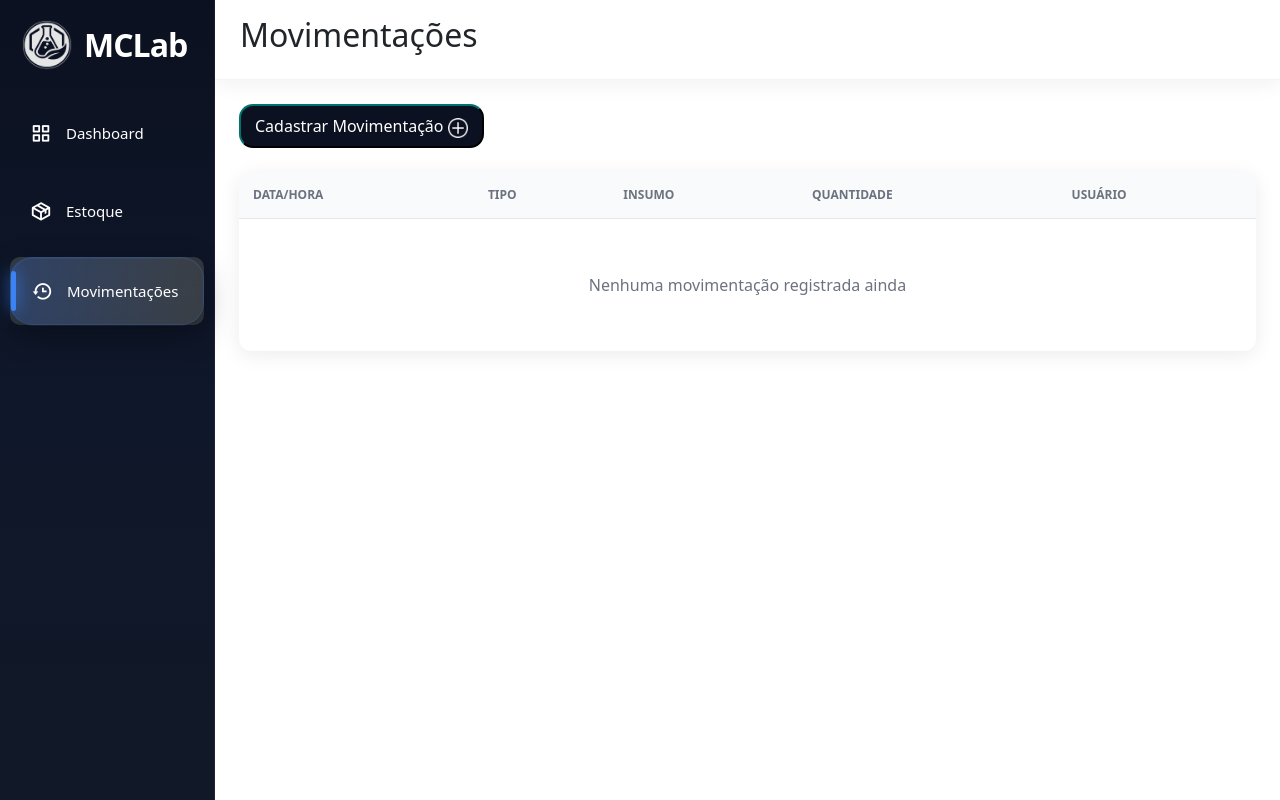
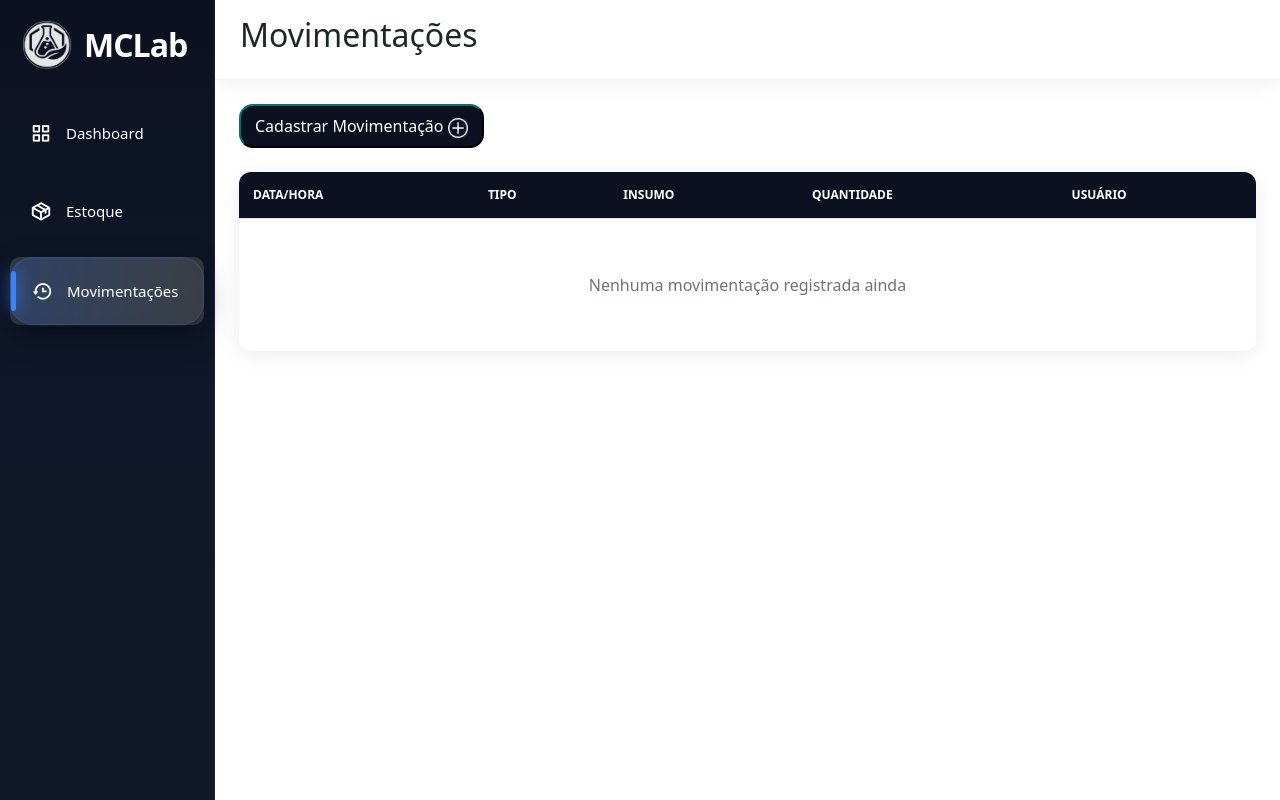
Before and after one commit to eyan4126-dev/MCLab, a CodeIgniter 4 app: the page made by app/Views/movimentacoes.php in a window 1280 px wide. Run offline with PHP 8.4 and a stand-in for CodeIgniter, Linux system fonts and the light colour scheme; the template is opened without the code that fills it, so the values that code supplies are empty; some libraries are stand-ins or nearby versions.

Commit message:
css tabela de mov

```diff
--- a/public/css/mov_style.css
+++ b/public/css/mov_style.css
@@ -172,7 +172,6 @@ body {
     font-family: 'Poppins', sans-serif;
 }
 
-/* container */
 .table-container {
     background: #fff;
     border-radius: 12px;
@@ -180,15 +179,13 @@ body {
     box-shadow: 0 4px 20px rgba(0,0,0,0.08);
 }
 
-/* tabela */
 .tabela-moderna {
     width: 100%;
     border-collapse: collapse;
 }
 
-/* header */
 .tabela-moderna thead {
-    background: #f9fafb;
+    background: #0b1120;
     border-bottom: 1px solid #e5e7eb;
 }
 
@@ -197,17 +194,15 @@ body {
     text-align: left;
     font-size: 12px;
     text-transform: uppercase;
-    color: #6b7280;
+    color: #fff;
 }
 
-/* linhas */
 .tabela-moderna td {
     padding: 14px;
     font-size: 14px;
     color: #111827;
 }
 
-/* hover */
 .tabela-moderna tbody tr:hover {
     background: #f3f4f6;
 }
@@ -234,7 +229,6 @@ body {
     background: #ef4444;
 }
 
-/* badge */
 .badge-tipo {
     padding: 4px 10px;
     border-radius: 999px;
@@ -243,7 +237,6 @@ body {
     border: 1px solid;
 }
 
-/* cores */
 .badge-tipo.entrada {
     color: #166534;
     background: #dcfce7;
@@ -256,12 +249,10 @@ body {
     border-color: #fecaca;
 }
 
-/* nome */
 .insumo-nome {
     font-weight: 500;
 }
 
-/* quantidade */
 .qtd-entrada {
     color: #16a34a;
     font-weight: 600;
@@ -272,12 +263,10 @@ body {
     font-weight: 600;
 }
 
-/* usuario */
 .usuario {
     color: #6b7280;
 }
 
-/* vazio */
 .empty-state {
     text-align: center;
     padding: 40px;
```
